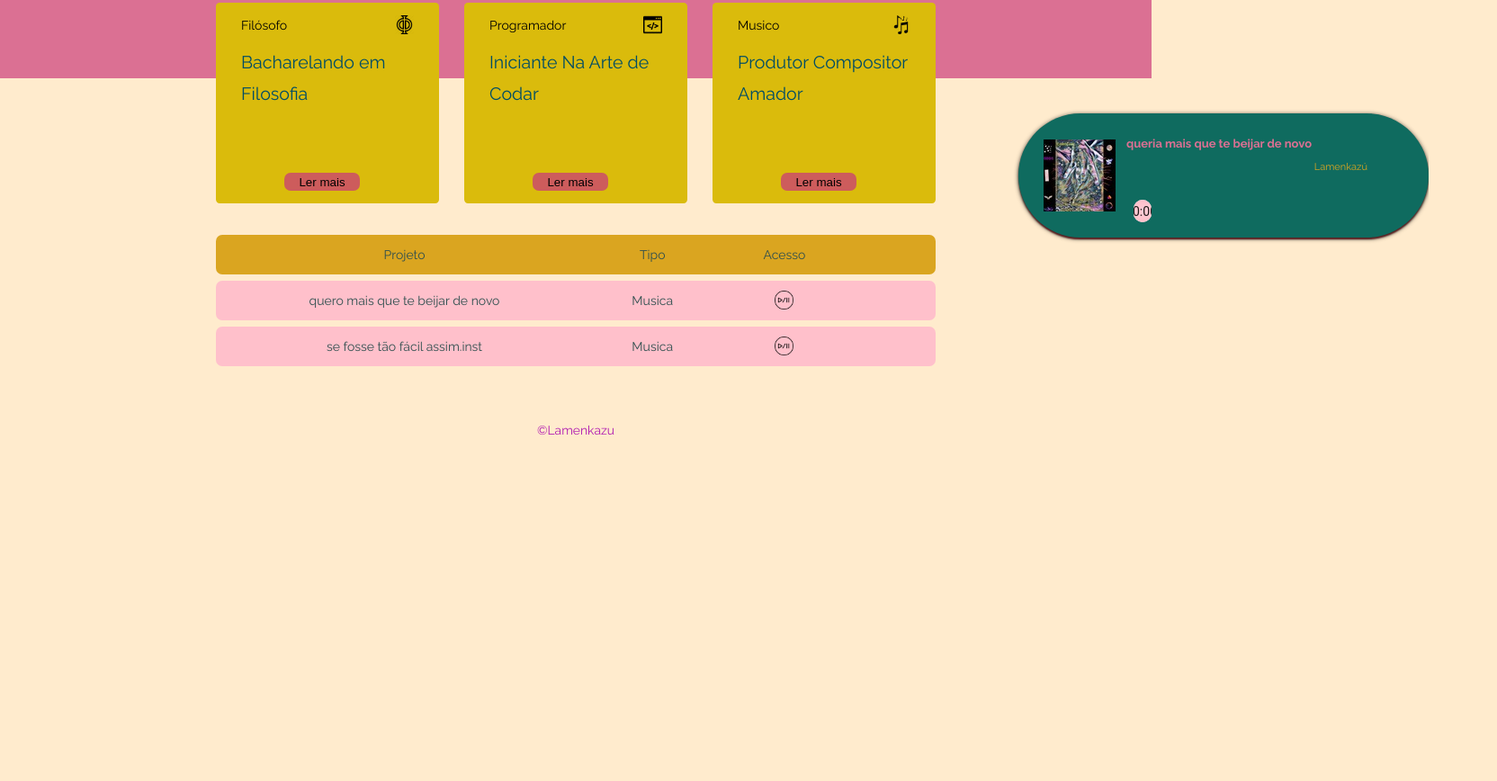
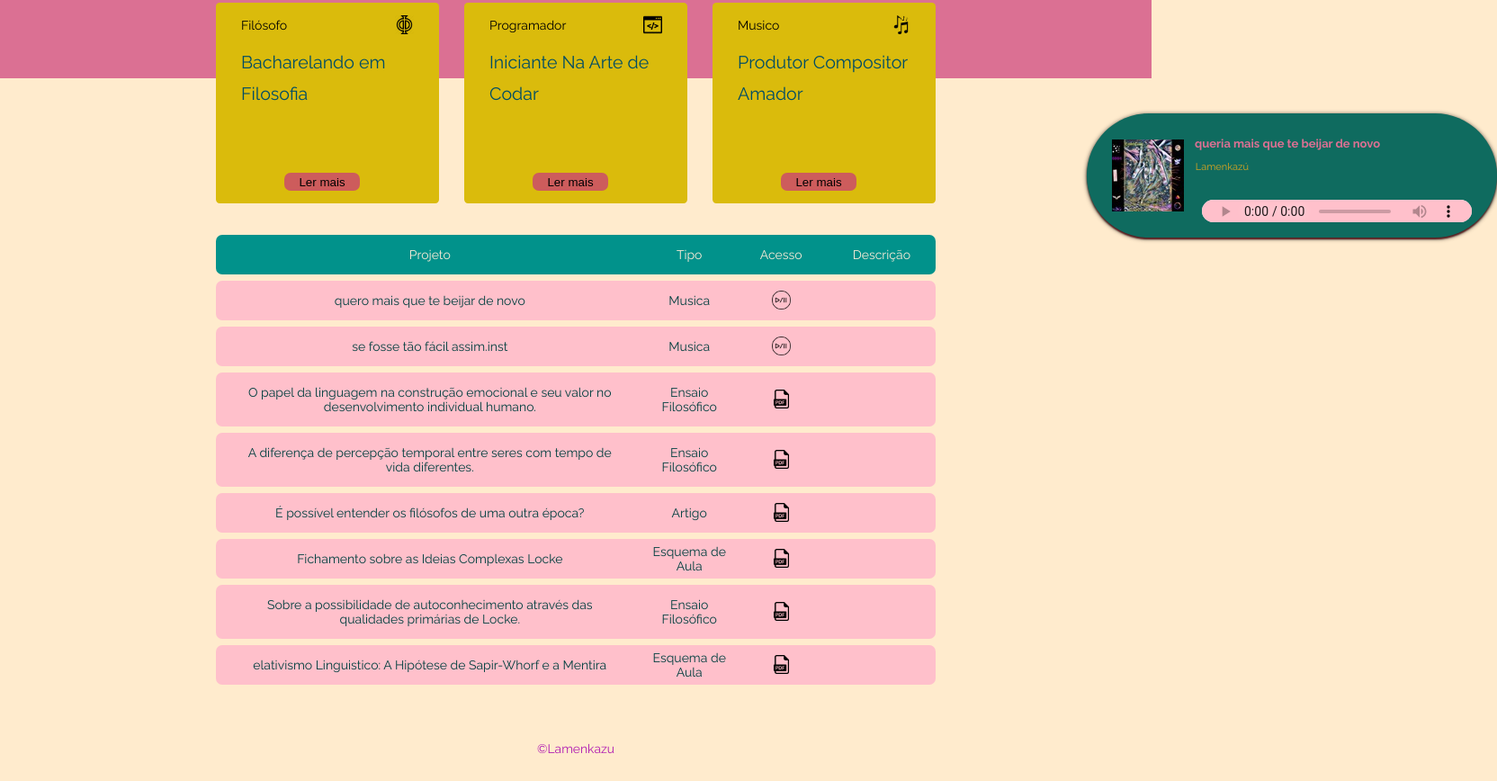
Before and after one commit to lamenkazu/lamenkazu, a plain HTML site: page index.html in a window 1280 px wide. Shown: the part 114-982 px from the top of the page at 90% size, 1664 px wide, since content can reach past the window. Before the commit the page ends 800 px from the top, so only its background shows below. Drawn offline with Linux system fonts and the light colour scheme.

Commit message:
Inserção de Dados e Atualização Sistema

```diff
--- a/index.html
+++ b/index.html
@@ -60,7 +60,7 @@
                     <th>Projeto</th>
                     <th>Tipo</th>
                     <th>Acesso</th>
-                    <th></th>
+                    <th>Descrição</th>
                 </thead>
 
                 <tbody>
@@ -68,18 +68,94 @@
                         <td>quero mais que te beijar de novo</td>
                         <td>Musica</td>
                         <td>
-                            <a onclick="toca0()" href="#" class="button new">
+                            <a href="#" class="button new">
                                 <img src="./img/iconeplaypause.png" alt="Icone Play e Pause" class='icon'>
                             </a>
                         </td>
                         <td></td>
                     </tr>
+
                     <tr>
                         <td>se fosse tão fácil assim.inst</td>
                         <td>Musica</td>
                         <td>
-                            <a onclick="toca1()" href="#" class="button new">
+                            <a href="#" class="button new">
                                 <img src="./img/iconeplaypause.png" alt="Icone Play e Pause" class='icon'>
+                            </a>
+                        </td>
+                        <td></td>
+                    </tr>
+
+                    <tr>
+                        <td>O papel da linguagem na construção emocional e seu valor no
+                            desenvolvimento individual humano.
+                        </td>
+                        <td>
+                            Ensaio Filosófico
+                        </td>
+                        <td>
+                            <a href="#" class='button new'>
+                                <img src="./img/pdf.png" alt="Icone Download PDF" class='icon'>
+                            </a>
+                        </td>
+                        <td></td>
+                    </tr>
+
+                    <tr>
+                        <td>A diferença de percepção temporal
+                            entre seres com tempo de vida
+                            diferentes.</td>
+                        <td>
+                            Ensaio Filosófico
+                        </td>
+                        <td>
+                            <a href="#" class='button new'>
+                                <img src="./img/pdf.png" alt="Icone Download PDF" class='icon'>
+                            </a>
+                        </td>
+                        <td></td>
+
+                    </tr>
+                    <tr>
+                        <td>É possível entender os filósofos de uma outra época?</td>
+                        <td>Artigo</td>
+                        <td>
+                            <a href="#" class='button new'>
+                                <img src="./img/pdf.png" alt="Icone Download PDF" class='icon'>
+                            </a>
+                        </td>
+                        <td></td>
+                    </tr>
+
+                    <tr>
+                        <td>Fichamento sobre as Ideias Complexas Locke</td>
+                        <td>Esquema de Aula</td>
+                        <td>
+                            <a href="#" class='button new'>
+                                <img src="./img/pdf.png" alt="Icone Download PDF" class='icon'>
+                            </a>
+                        </td>
+                        <td></td>
+                    </tr>
+
+                    <tr>
+                        <td>Sobre a possibilidade de autoconhecimento através das qualidades primárias de Locke.</td>
+                        <td>Ensaio Filosófico</td>
+                        <td>
+                            <a href="#" class='button new'>
+                                <img src="./img/pdf.png" alt="Icone Download PDF" class='icon'>
+                            </a>
+                        </td>
+                        <td></td>
+                    </tr>
+
+                    <tr>
+                        <td>elativismo Linguistico: A Hipótese de
+                            Sapir-Whorf e a Mentira</td>
+                        <td>Esquema de Aula</td>
+                        <td>
+                            <a href="#" class='button new'>
+                                <img src="./img/pdf.png" alt="Icone Download PDF" class='icon'>
                             </a>
                         </td>
                         <td></td>
@@ -99,7 +175,7 @@
                     <div class="card-content">
                         <h5>quero mais que te beijar de novo</h5>
                         <p class='artist'>Lamenkazú</p>
-                        <audio autoplay controls src=""></audio>
+                        <audio controls src=""></audio>
                     </div>
                 </div>
             </div>
--- a/player.js
+++ b/player.js
@@ -5,15 +5,29 @@ window.player = {
     audio: document.querySelector('audio'),
     audioList: audios,
     audioAtual: {},
-    start(x){
-        this.audioAtual = this.audioList[x]
+    tocandoAgora: 0,
+    start(){
+        this.atualiza()
+        this.audio.onended = () => this.next()
+    },
+    next(){
+        this.tocandoAgora++
+        if(this.tocandoAgora == this.audioList.length){
+            this.tocandoAgora = 0
+            this.atualiza()
+        }else{
+            this.atualiza()
+            this.audio.play()
+        }
+
+    },
+    atualiza(){
+        this.audioAtual = this.audioList[this.tocandoAgora]
+
         this.capa.style.background = `url(./img/${this.audioAtual.capa})`
         this.titulo.innerHTML = this.audioAtual.titulo
         this.artista.innerHTML = this.audioAtual.artista
         this.audio.src = `./songs/${this.audioAtual.arquivo}`
-        this.audio.addEventListener('ended', function(){
-
-        })
     },
 
 }
--- a/script.js
+++ b/script.js
@@ -28,18 +28,4 @@ function fecharMusica() {
 
 }
 
-
-var start = 0
-
-function toca0(){
-    start = 0
-    player.start(start)
-}
-
-function toca1(){
-    start = 1
-    player.start(start)
-}
-
-
-window.addEventListener('load', player.start(start))
+window.addEventListener('load', player.start())
--- a/style.css
+++ b/style.css
@@ -190,9 +190,13 @@ button{
 #tabela{
     width: 100%;
     border-spacing: 0 0.5rem;
-    color:darkslategray;
+    color:antiquewhite;
     text-align: left;
     align-items: right;
+}
+
+tbody{
+    color:rgb(0, 63, 63);
 }
 
 tr{
@@ -215,7 +219,7 @@ table tbody tr td:last-child{
 }
 
 table th{
-    background:goldenrod;
+    background:rgb(1, 146, 139);
     font-weight: normal;
     padding: 1rem 2rem;
     text-align: center;
@@ -307,7 +311,7 @@ table tbody tr:hover{
 #mainPlayer{
     position:absolute;
     bottom:0rem;
-    right: -22rem;
+    right: -30%;
     top:30%;
     align-items: center;
     justify-content: center;
@@ -343,7 +347,7 @@ h5{
 .artist{
     color:goldenrod;
     font-size: 11px;
-    margin-left: 69%;
+    margin-left: 4%;
 }
 
 .card-image{
```
Also changed, not shown: img/pdf.png (added).
